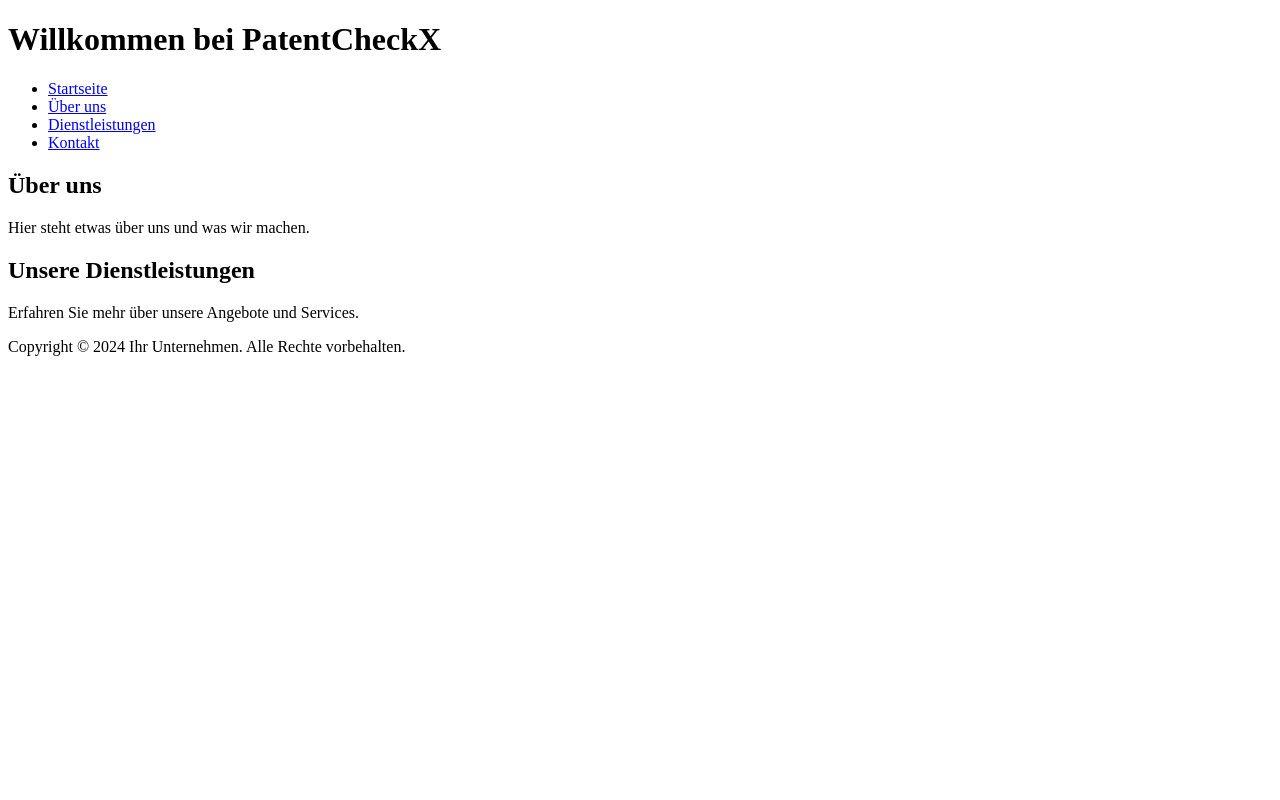
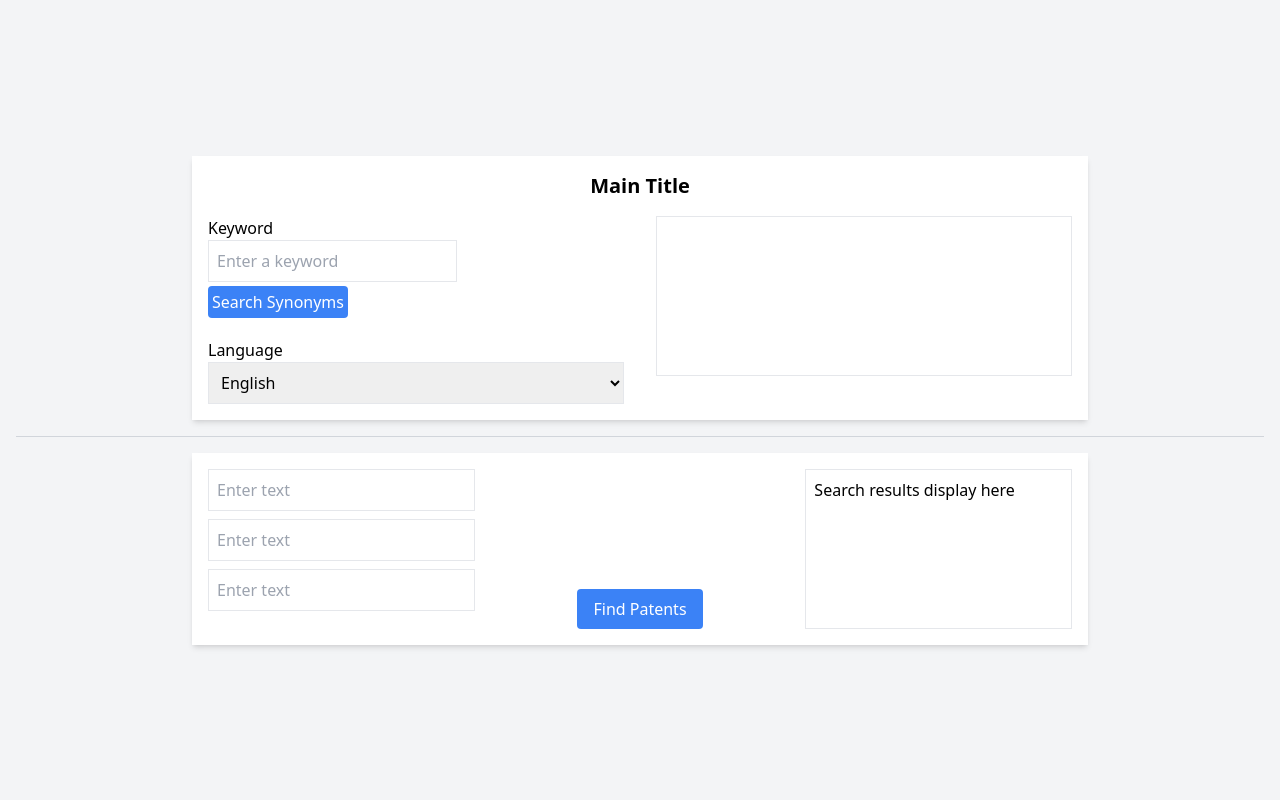
Before and after one commit to pokermaster1/projektpatent, a PHP site: page / in a window 1280 px wide. Run offline with PHP 8.4, Linux system fonts and the light colour scheme; some libraries are stand-ins or nearby versions.

Commit message:
First changes

```diff
--- /dev/null
+++ b/api.php
@@ -0,0 +1,42 @@
+<?php
+            if ($_SERVER["REQUEST_METHOD"] == "POST" && !empty($_POST['word'])) {
+                $inputWord = filter_input(INPUT_POST, 'word', FILTER_SANITIZE_STRING);
+
+                $curl = curl_init();
+
+                curl_setopt_array($curl, [
+                    CURLOPT_URL => "https://wordsapiv1.p.rapidapi.com/words/" . urlencode($inputWord) . "/synonyms",
+                    CURLOPT_RETURNTRANSFER => true,
+                    CURLOPT_FOLLOWLOCATION => true,
+                    CURLOPT_ENCODING => "",
+                    CURLOPT_MAXREDIRS => 10,
+                    CURLOPT_TIMEOUT => 30,
+                    CURLOPT_HTTP_VERSION => CURL_HTTP_VERSION_1_1,
+                    CURLOPT_CUSTOMREQUEST => "GET",
+                    CURLOPT_HTTPHEADER => [
+                        "X-RapidAPI-Key: 17e1936995msh810d5a055de8d9bp1adc3bjsn7296c038812c",
+                        "X-RapidAPI-Host: wordsapiv1.p.rapidapi.com"
+                    ],
+                ]);
+
+                $response = curl_exec($curl);
+                $err = curl_error($curl);
+
+                curl_close($curl);
+
+                if ($err) {
+                    echo "cURL Error #:" . $err;
+                } else {
+                    $responseArray = json_decode($response, true);
+                    if (!empty($responseArray['synonyms'])) {
+                        echo "<ul>";
+                        foreach ($responseArray['synonyms'] as $synonym) {
+                            echo "<li>" . htmlspecialchars($synonym) . "</li>";
+                        }
+                        echo "</ul>";
+                    } else {
+                        echo "<p>Keine Synonyme gefunden für '$inputWord'.</p>";
+                    }
+                }
+            }
+            ?>
--- a/index.php
+++ b/index.php
@@ -1,36 +1,90 @@
+
+
 <!DOCTYPE html>
-<html lang="de">
+<html lang="en">
 <head>
     <meta charset="UTF-8">
     <meta name="viewport" content="width=device-width, initial-scale=1.0">
-    <title>Meine Webseite</title>
+    <title>Simple Frontend Layout</title>
+    <link href="https://cdn.tailwindcss.com" rel="stylesheet">
+    <script src="https://cdn.tailwindcss.com"></script>
+
 </head>
-<body>
+<body class="bg-gray-100">
 
-    <header>
-        <h1>Willkommen bei PatentCheckX</h1>
-    </header>
+    <!-- Main Container -->
+    <div class="min-h-screen flex flex-col items-center justify-center p-4">
+        <!-- First Part -->
+        <div class="w-full max-w-4xl p-4 bg-white shadow-md">
+            <h1 class="text-xl font-bold text-center mb-4">Main Title</h1>
+            <div class="flex justify-between">
+                <!-- Left Side: Input, Button and Dropdown -->
+                <div class="flex-1 pr-4">
+                    <div class="mb-4 flex">
 
-    <nav>
-        <ul>
-            <li><a href="#">Startseite</a></li>
-            <li><a href="#">Über uns</a></li>
-            <li><a href="#">Dienstleistungen</a></li>
-            <li><a href="#">Kontakt</a></li>
-        </ul>
-    </nav>
-    <main>
-        <section>
-            <h2>Über uns</h2>
-            <p>Hier steht etwas über uns und was wir machen.</p>
-        </section>
-        <section>
-            <h2>Unsere Dienstleistungen</h2>
-            <p>Erfahren Sie mehr über unsere Angebote und Services.</p>
-        </section>
-    </main>
-    <footer>
-        <p>Copyright &copy; <?php echo date('Y'); ?> Ihr Unternehmen. Alle Rechte vorbehalten.</p>
-    </footer>
+                        <form action="" method="post">
+                            <div class="flex-grow pr-2">
+                                <label for="word" class="block font-medium">Keyword</label>
+                                <input type="text" id="word" name="word" placeholder="Enter a keyword" class="border p-2 w-full">
+                            </div>
+                            <button type="submit" class=" mt-1 bg-blue-500 text-white px-1 py-1 rounded hover:bg-blue-600 self-end mb-1">
+                                Search Synonyms
+                            </button>
+                        </form>
+
+
+                    </div>
+                    <div>
+                        <label for="language" class="block font-medium">Language</label>
+                        <select id="language" class="border p-2 w-full">
+                            <option value="english">English</option>
+                            <option value="german">German</option>
+                        </select>
+                    </div>
+                </div>
+
+                <!-- Right Side: Results Box -->
+                <div class="flex-1 pl-4">
+                    <div class="h-40 border p-2">
+                        <!-- Placeholder for API results -->
+                        <?php
+                            include_once('api.php')
+                            ?>
+                    </div>
+                </div>
+            </div>
+        </div>
+
+        <!-- Horizontal Line -->
+        <hr class="my-4 w-full border-t border-gray-300">
+
+        <!-- Second Part -->
+        <div class="w-full max-w-4xl p-4 bg-white shadow-md">
+            <div class="flex justify-between">
+                <!-- Left Side: Input Fields -->
+                <div class="flex-1 pr-4">
+                    <input type="text" placeholder="Enter text" class="border p-2 w-full mb-2">
+                    <input type="text" placeholder="Enter text" class="border p-2 w-full mb-2">
+                    <input type="text" placeholder="Enter text" class="border p-2 w-full">
+                </div>
+
+                <!-- Middle: Button -->
+                <div class="flex-1 px-4">
+                    <div class="flex justify-center items-end h-full">
+                        <button class="bg-blue-500 text-white px-4 py-2 rounded hover:bg-blue-600">
+                            Find Patents
+                        </button>
+                    </div>
+                </div>
+
+                <!-- Right Side: Results Box -->
+                <div class="flex-1 pl-4">
+                    <div class="h-40 border p-2">
+                        Search results display here
+                    </div>
+                </div>
+            </div>
+        </div>
+    </div>
 </body>
 </html>
```
